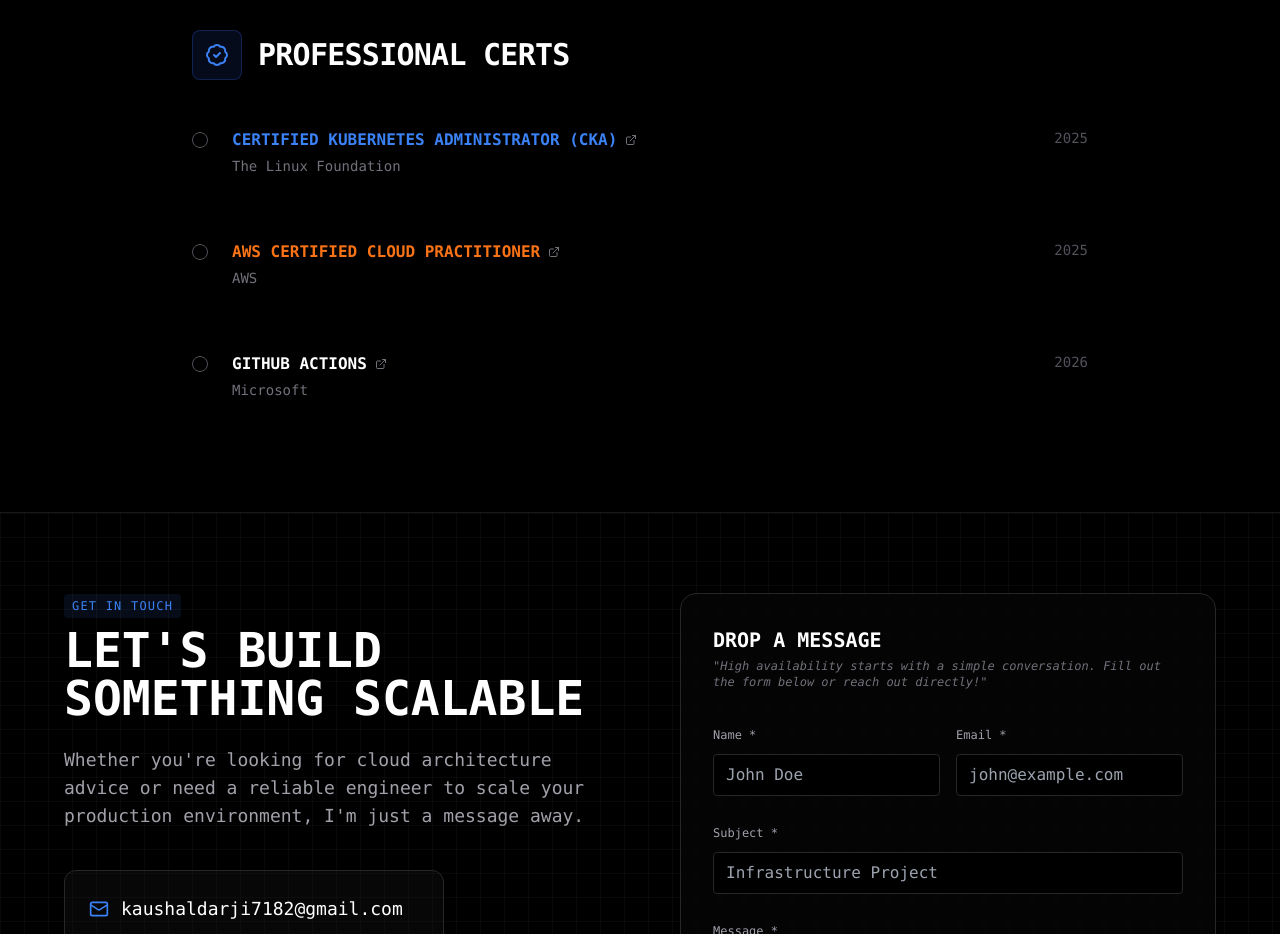
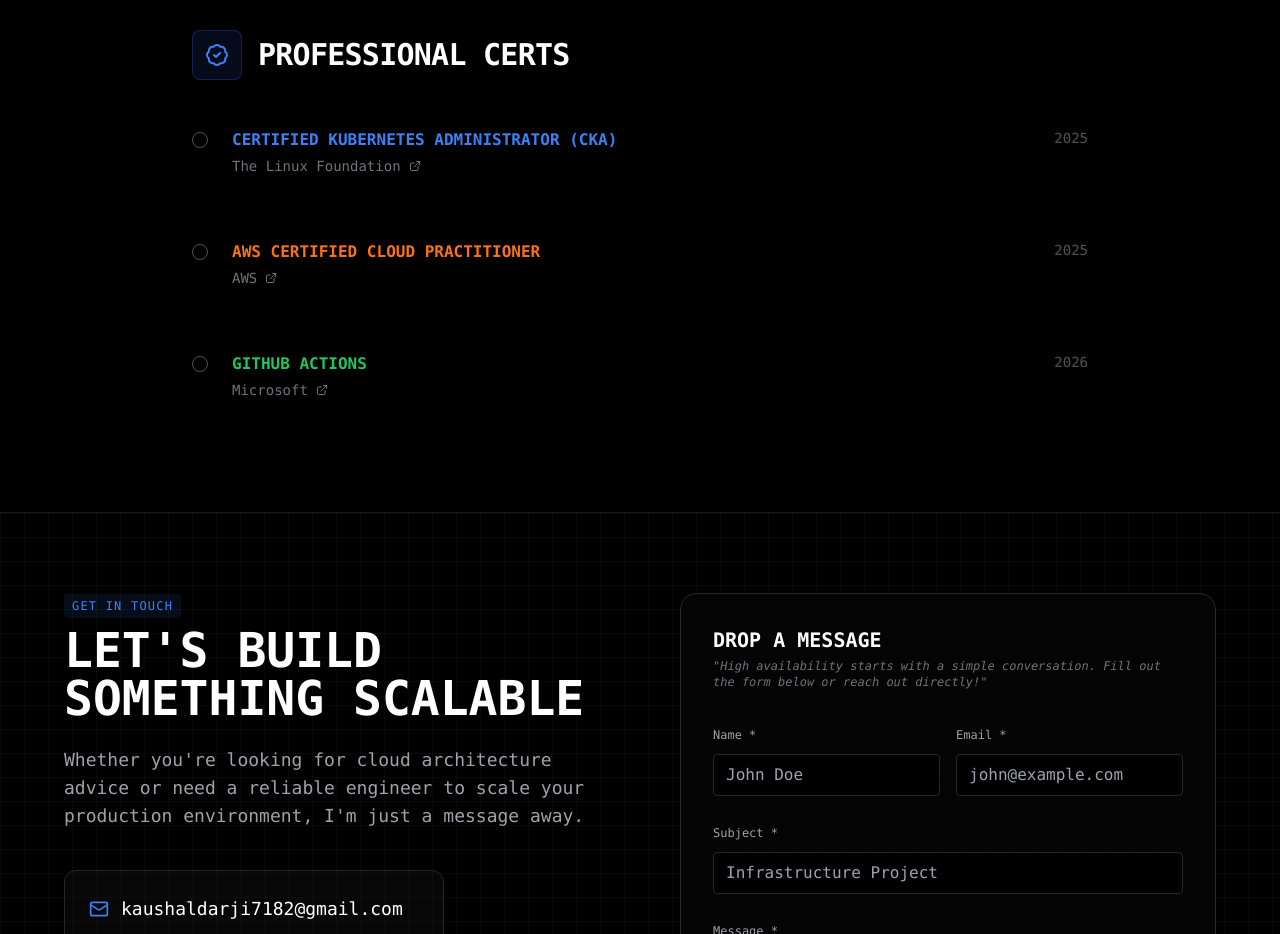
Before and after one commit to kaushaldarji7182/Devops-Portfolio, a Next.js app: page / in a window 1280 px wide. Shown: the part 7040-7974 px from the top of the page. Built offline with nearby package versions, Linux system fonts and the light colour scheme.

Commit message:
UI tweak: Green GitHub Actions text and relocated cert arrows

```diff
--- a/components/sections/certifications.tsx
+++ b/components/sections/certifications.tsx
@@ -41,7 +41,7 @@ export function Certifications() {
                         title="GITHUB ACTIONS"
                         issuer="Microsoft"
                         date="2026" // Per user request
-                        color="text-white"
+                        color="text-green-500"
                         href="https://learn.microsoft.com/api/credentials/share/en-in/KaushalPrafulDarjiUSTIN-1010/61CE381539CBE2F5?sharingId=C47D8F448C43278A"
                     />
                 </div>
@@ -71,10 +71,10 @@ function CertificationItem({ title, issuer, date, color, href }: { title: string
                         <div>
                             <h3 className={`font-bold ${color} group-hover:opacity-80 transition-opacity flex items-center gap-2`}>
                                 <span>{title}</span>
-                                <ExternalLink className="w-3 h-3 text-zinc-500 shrink-0" />
                             </h3>
                             <p className="text-zinc-500 text-sm flex items-center gap-2 mt-1">
-                                {issuer}
+                                <span>{issuer}</span>
+                                <ExternalLink className="w-3 h-3 text-zinc-500 shrink-0" />
                             </p>
                         </div>
                         <span className="font-mono text-zinc-600 text-sm">{date}</span>
```
